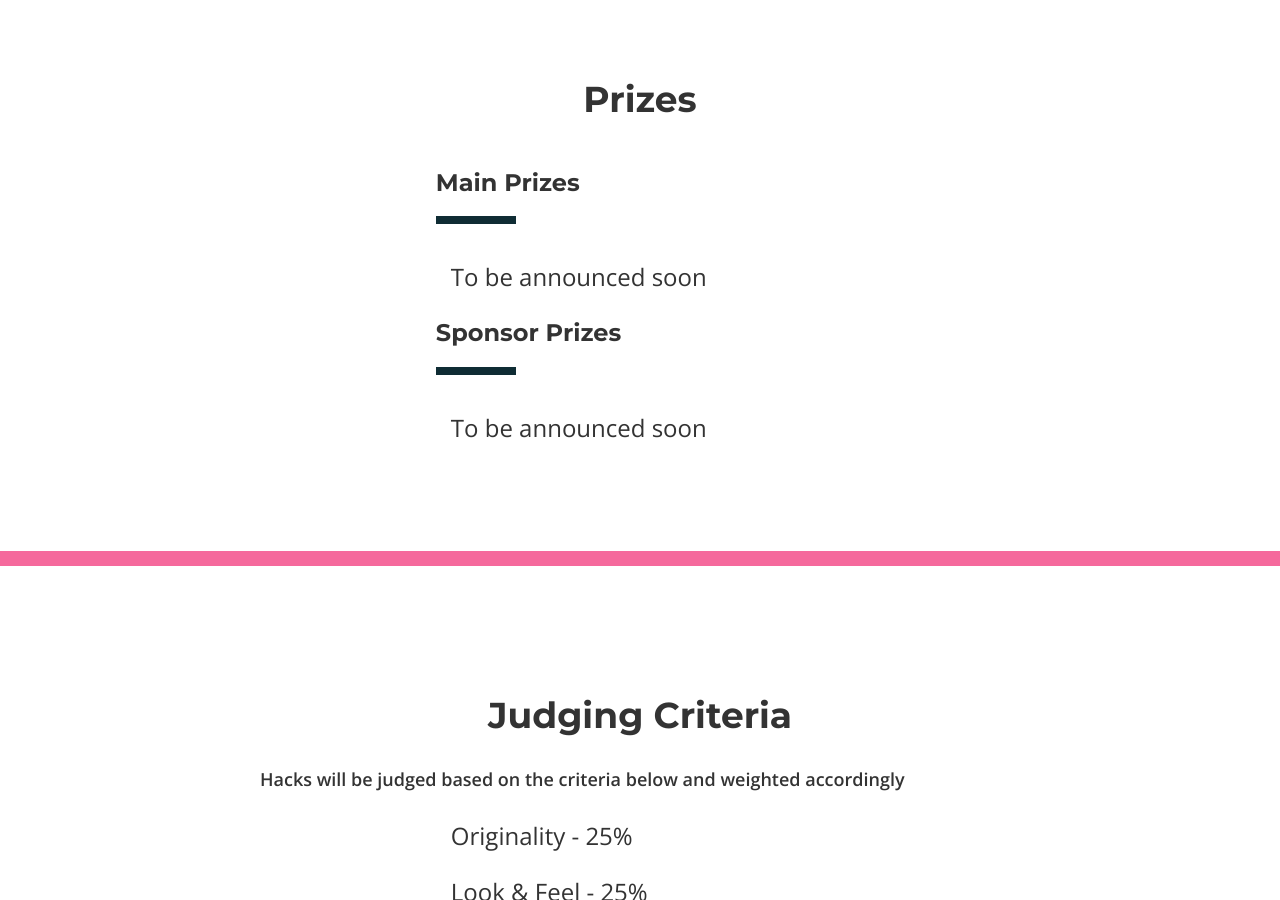
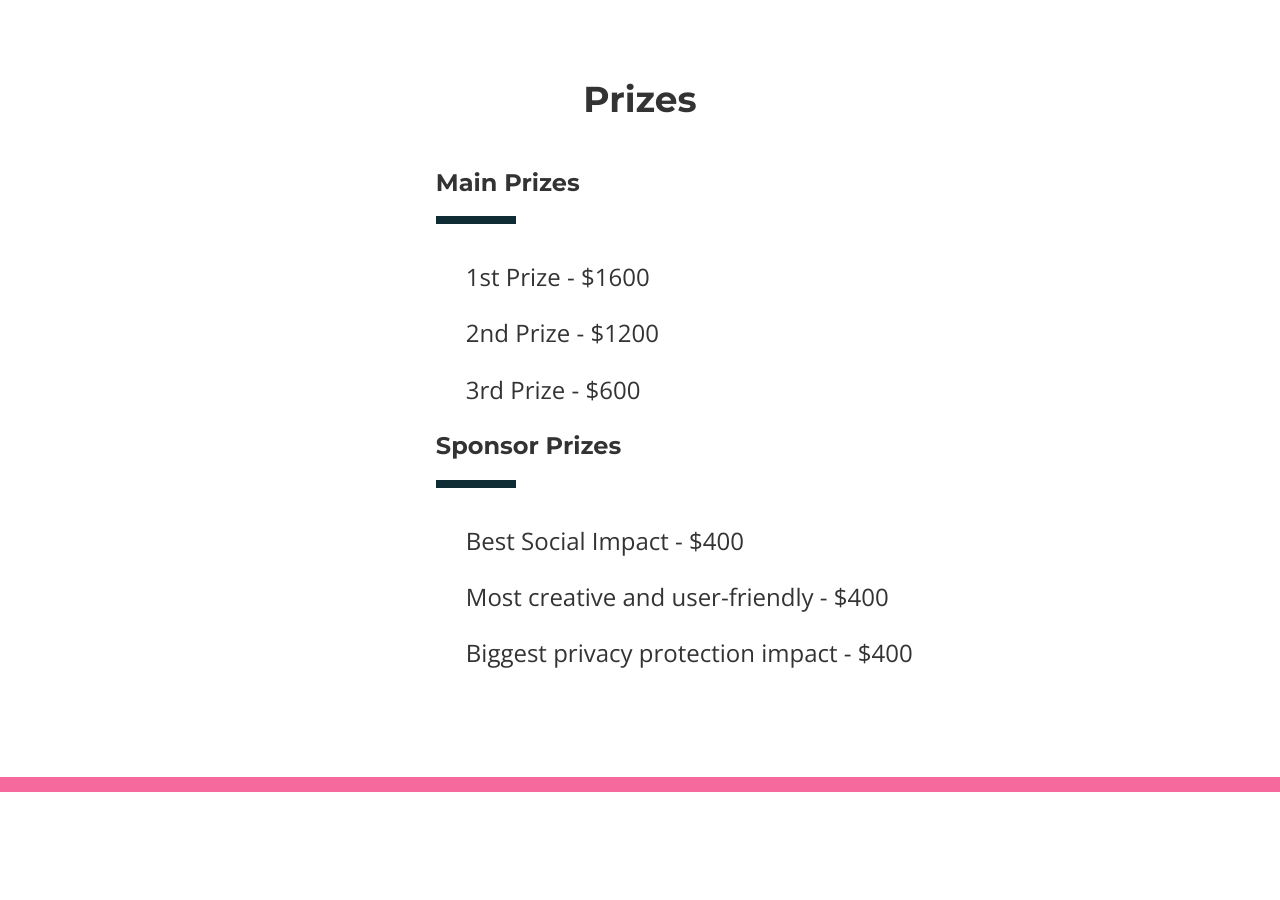
Before and after one commit to datatransparencylab/dtlhackday16, a Jekyll site: the page built from index.html, in a window 1280 px wide and 900 px high, scrolled down 4244 px. Built offline with Jekyll 4.4.1, drawn with Linux system fonts in a browser that asks for light colours; nearby versions of some CDN libraries.

Commit message:
Added Prizes

```diff
--- a/_config.yml
+++ b/_config.yml
@@ -79,15 +79,19 @@ event:
 
   prizes:
     - title: 1st Prize
-      amount: $2000
+      amount: $1600
     - title: 2nd Prize
-      amount: $1000
+      amount: $1200
     - title: 3rd Prize
-      amount: $500
+      amount: $600
 
   sponsor-prizes:
-    - title: E-Corp Prize
-      amount: $2000
+    - title: Best Social Impact
+      amount: $400
+    - title: Most creative and user-friendly
+      amount: $400
+    - title: Biggest privacy protection impact
+      amount: $400
 
   criteria:
     - title: Originality
--- a/ideas.html
+++ b/ideas.html
@@ -20,7 +20,7 @@ layout: default
           Assets
           <ul>
           {% for asset in item.assets %}
-          <li><a href="{{asset.url}}">{{asset.title}}</a></li>
+          <li><a href="{{asset.url}}">{{asset.title}}</a> {{asset.description}}</li>
           {% endfor %}
           </ul>
           <hr>
--- a/index.html
+++ b/index.html
@@ -67,22 +67,24 @@ layout: default
         <h2>Main Prizes</h2>
         <hr>
         <div class="question col-xs-12 col-sm-12">
-          <h3> To be announced soon
-          </h3>
-        </div>
-        <!--{% for item in site.event.prizes %}
+        {% for item in site.event.prizes %}
         <div class="question col-xs-12 col-sm-12">
           <h3>{{ item.title }} - {{ item.amount }}
           </h3>
         </div>
-        {% endfor %}-->
+        {% endfor %}
+        </div>
       </div>
       <div class="col-xs-12 col-sm-8 col-sm-offset-2 question">
         <h2>Sponsor Prizes</h2>
         <hr>
         <div class="question col-xs-12 col-sm-12">
-          <h3> To be announced soon
+        {% for item in site.event.sponsor-prizes %}
+        <div class="question col-xs-12 col-sm-12">
+          <h3>{{ item.title }} - {{ item.amount }}
           </h3>
+        </div>
+        {% endfor %}
         </div>
       </div>
     </div>
```
